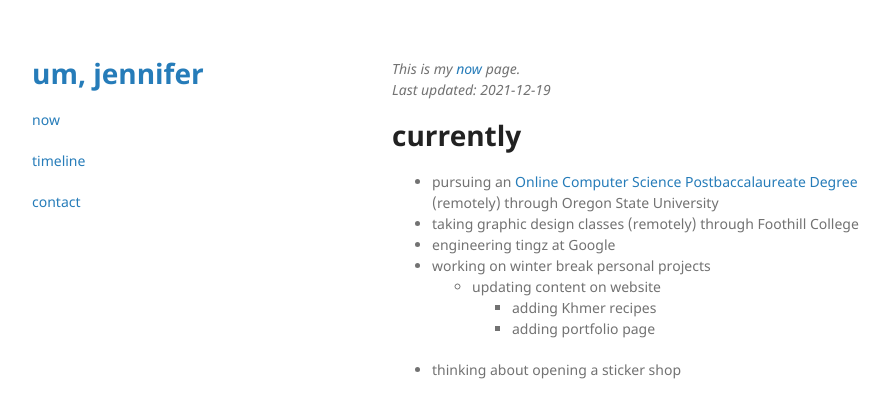
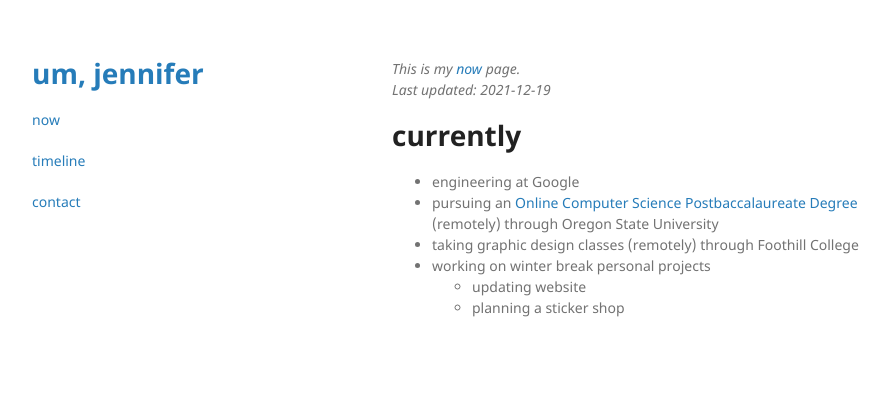
Before and after one commit to umjennifer/umjennifer.github.io, a Jekyll site: the page built from now.md, in a window 1280 px wide. Shown: the top 418 px of the page, without its empty margins (178-1068 px from the left). Built offline with Jekyll 4.4.1, drawn with Linux system fonts in a browser that asks for light colours.

Commit message:
Update now.md

```diff
--- a/now.md
+++ b/now.md
@@ -6,11 +6,9 @@ layout: default
 *Last updated: 2021-12-19*
 
 # currently
+- engineering at Google
 - pursuing an [Online Computer Science Postbaccalaureate Degree](https://eecs.oregonstate.edu/academic/online-cs-postbacc) (remotely) through Oregon State University
 - taking graphic design classes (remotely) through Foothill College
-- engineering tingz at Google
 - working on winter break personal projects
-  - updating content on website
-    - adding Khmer recipes
-    - adding portfolio page
-- thinking about opening a sticker shop
+  - updating website
+  - planning a sticker shop
```
